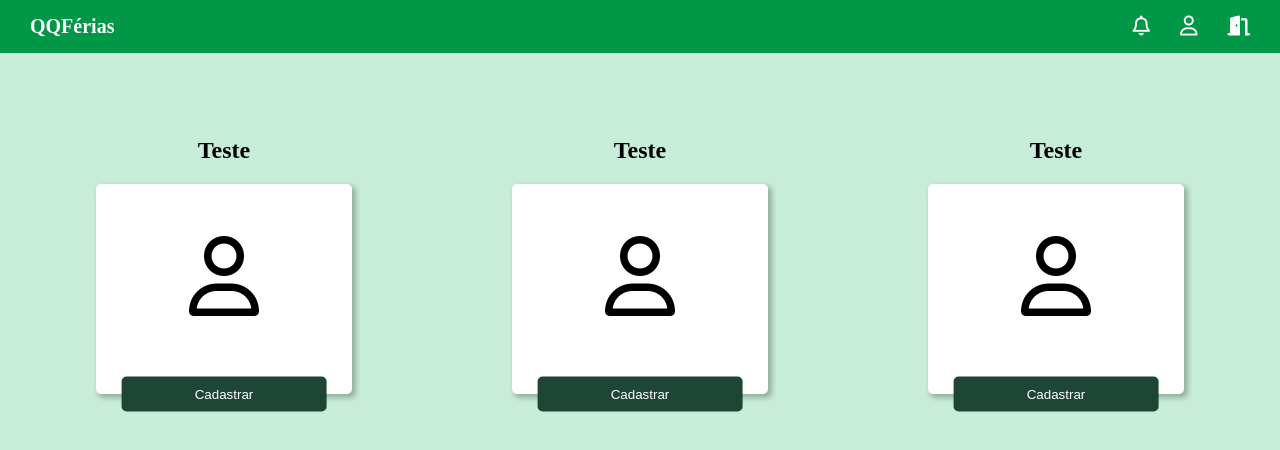
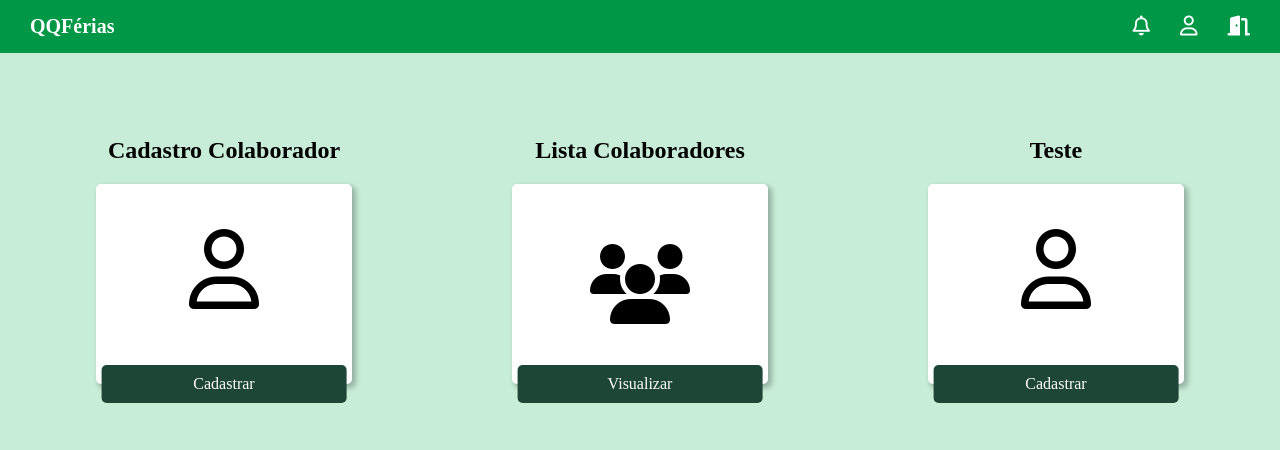
Before and after one commit to VinnenLM/gerenciador-ferias, a React (Create React App) app in the folder frontend/: page /home in a window 1280 px wide. Shown: the top 450 px of the page. Built offline with nearby package versions, Linux system fonts and the light colour scheme.

Commit message:
Modificações gerais nos componentes

```diff
--- a/frontend/src/App.js
+++ b/frontend/src/App.js
@@ -1,4 +1,6 @@
 import { BrowserRouter, Route, Routes } from 'react-router-dom';
+import { Cadastro } from './pages/cadastro';
+import { Colaboradores } from './pages/colaboradores';
 import { Home } from './pages/home';
 import { Login } from './pages/login';
 import { Perfil } from './pages/perfil';
@@ -11,6 +13,8 @@ function App() {
         <Route exact path='/' element={<Login />} />
         <Route exact path='/home' element={<Home />} />
         <Route exact path='/perfil' element={<Perfil />} />
+        <Route exact path='/cadastro' element={<Cadastro />} />
+        <Route exact path='/colaboradores' element={<Colaboradores />} />
       </Routes>
     </BrowserRouter>
   );
--- a/frontend/src/components/card/index.js
+++ b/frontend/src/components/card/index.js
@@ -1,12 +1,13 @@
+import { Link } from "react-router-dom"
 import "./style.css"
 
-export const Card = ({ titulo, icone, botao }) => {
+export const Card = ({ titulo, icone, botao, link }) => {
     return (
         <div className="container-card">
             <h2>{titulo}</h2>
             <div className="card">
                 <span><i className={`${icone}`} title="perfil"></i></span>
-                <button>{botao}</button>
+                <Link to={`${link}`} className="botao">{botao}</Link>
             </div>
         </div>
     )
--- a/frontend/src/components/card/style.css
+++ b/frontend/src/components/card/style.css
@@ -9,14 +9,14 @@
     display: flex;
     flex-direction: column;
     padding-top: 10px;
-    height: 200px;
+    height: 190px;
     box-shadow: 3px 3px 5px 1px rgb(0, 0, 0, .25);
     border-radius: 5px;
     position: relative;
 }
 
 .card>span>i {
-    margin-top: 60%;
+    margin-top: 50%;
     font-size: 5rem;
 }
 
@@ -24,7 +24,7 @@
     margin: 0 auto;
 }
 
-.card>button {
+.card>.botao {
     position: absolute;
     padding: 10px 20px;
     width: 80%;
@@ -32,3 +32,16 @@
     left: 50%;
     transform: translate(-50%, -50%);
 }
+
+.botao {
+    background-color: #1D4636;
+    border: none;
+    border-radius: 5px;
+    color: white;
+    padding: 10px 20px;
+    text-align: center;
+}
+
+.botao:hover{
+    color: white;
+}
--- /dev/null
+++ b/frontend/src/pages/colaboradores/index.js
@@ -0,0 +1,17 @@
+import { Header } from "../../components/header"
+
+export const Colaboradores = () => {
+    return (
+        <>
+            <Header />
+            <h1>Colaboradores</h1>
+            <input type="search" placeholder="Pesquisar colaborador"/>
+
+            <div className="container">
+            <table>
+
+            </table>
+            </div>
+        </>
+    )
+}
--- a/frontend/src/pages/home/index.js
+++ b/frontend/src/pages/home/index.js
@@ -8,19 +8,22 @@ export const Home = () => {
             <Header />
             <div className="cards">
                 <Card
-                    titulo="Teste"
+                    titulo="Cadastro Colaborador"
                     icone="fa-regular fa-user"
                     botao="Cadastrar"
+                    link="/cadastro"
+                />
+                <Card
+                    titulo="Lista Colaboradores"
+                    icone="fa-solid fa-users"
+                    botao="Visualizar"
+                    link="/colaboradores"
                 />
                 <Card
                     titulo="Teste"
                     icone="fa-regular fa-user"
                     botao="Cadastrar"
-                />
-                <Card
-                    titulo="Teste"
-                    icone="fa-regular fa-user"
-                    botao="Cadastrar"
+                    link=""
                 />
             </div>
         </>
--- a/frontend/src/pages/login/index.js
+++ b/frontend/src/pages/login/index.js
@@ -1,14 +1,15 @@
+import { Link } from "react-router-dom"
 import "./style.css"
 
 export const Login = () => {
     return (
         <div className="container-principal">
             <h1>QQFérias</h1>
-            <div className="container">
+            <div className="container-login">
                 <input type="text" placeholder="Login" />
                 <input type="text" placeholder="Senha" />
-                <button>Entrar</button>
+                <Link to="/home" id="entrar">Entrar</Link>
             </div>
-        </div>
+        </div >
     )
 }
--- a/frontend/src/pages/login/style.css
+++ b/frontend/src/pages/login/style.css
@@ -10,7 +10,7 @@ h1{
     text-align: center;
 }
 
-.container {
+.container-login {
     width: 25%;
     background-color: #009846;
     padding: 30px;
@@ -29,10 +29,11 @@ input{
     box-shadow: 2px 2px 5px 3px rgb(0, 0, 0, .15);
 }
 
-button{
+#entrar{
     background-color: #1D4636;
     border: none;
     border-radius: 5px;
     color: white;
-    padding: 10px 20px
+    padding: 10px 20px;
+    text-align: center;
 }
```
Also changed, not shown: frontend/src/pages/colaboradores/style.css (added).
